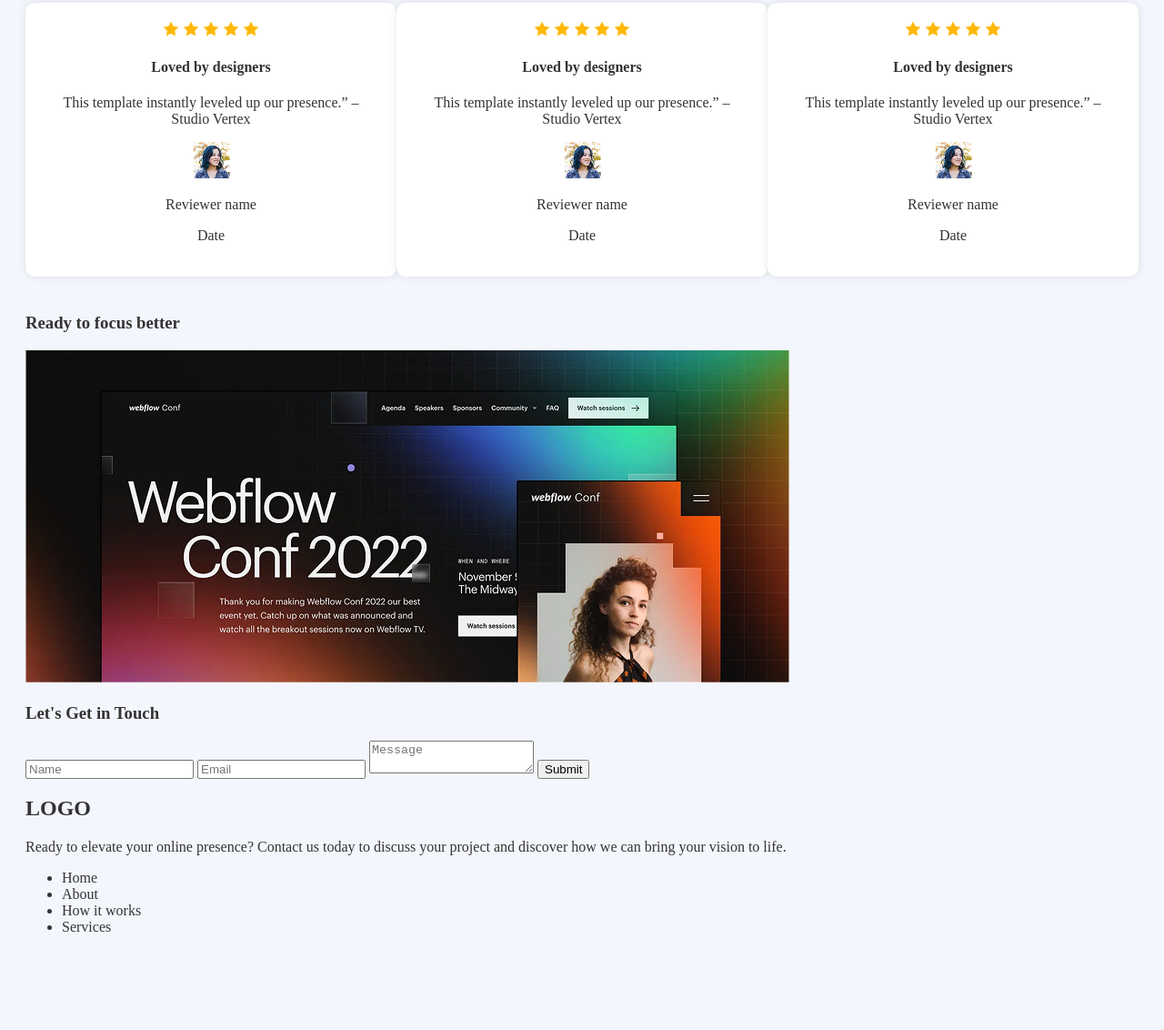
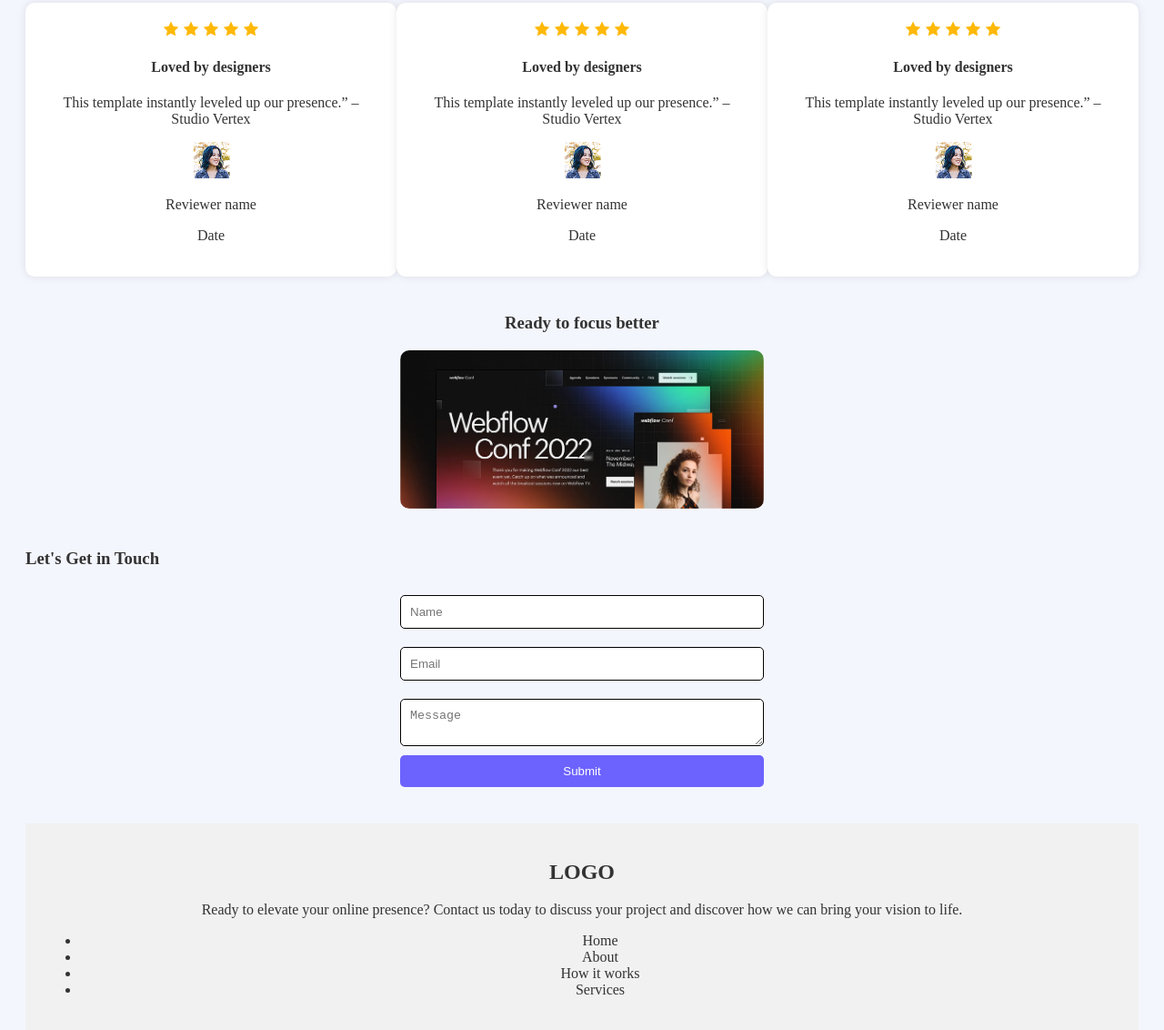
Before and after one commit to Adni1405/Assignment-01, a plain HTML site: page index.html in a window 1280 px wide. Shown: the part 692-1824 px from the top of the page at 91% size. Before the commit the page ends 1764 px from the top, so only its background shows below. Drawn offline with Linux system fonts and the light colour scheme.

Commit message:
draft css done

```diff
--- a/styles/index.css
+++ b/styles/index.css
@@ -56,3 +56,46 @@
     width: 30%;
     box-shadow: 0 0 10px rgba(0, 0, 0, 0.1);
 }
+
+.ready {
+    text-align: center;
+    margin: 40px 0;
+}
+
+.ready img {
+    width: 100%;
+    max-width: 400px;
+    border-radius: 10px;
+}
+
+.form{
+    margin: 40px 0;
+}
+
+.form form {
+    display: flex;
+    flex-direction: column;
+    max-width: 400px;
+    margin: auto;
+}
+
+.form input, .form textarea {
+    margin: 10px 0;
+    padding: 10px;
+    border-radius: 5px;
+    border: 1px solid;
+}
+
+.form button {
+    background-color: #6c63ff;
+    color: white;
+    padding: 10px;
+    border: none;
+    border-radius: 5px;
+}
+
+footer {
+    text-align: center;
+    padding: 20px;
+    background: #f1f1f1;
+}
```
